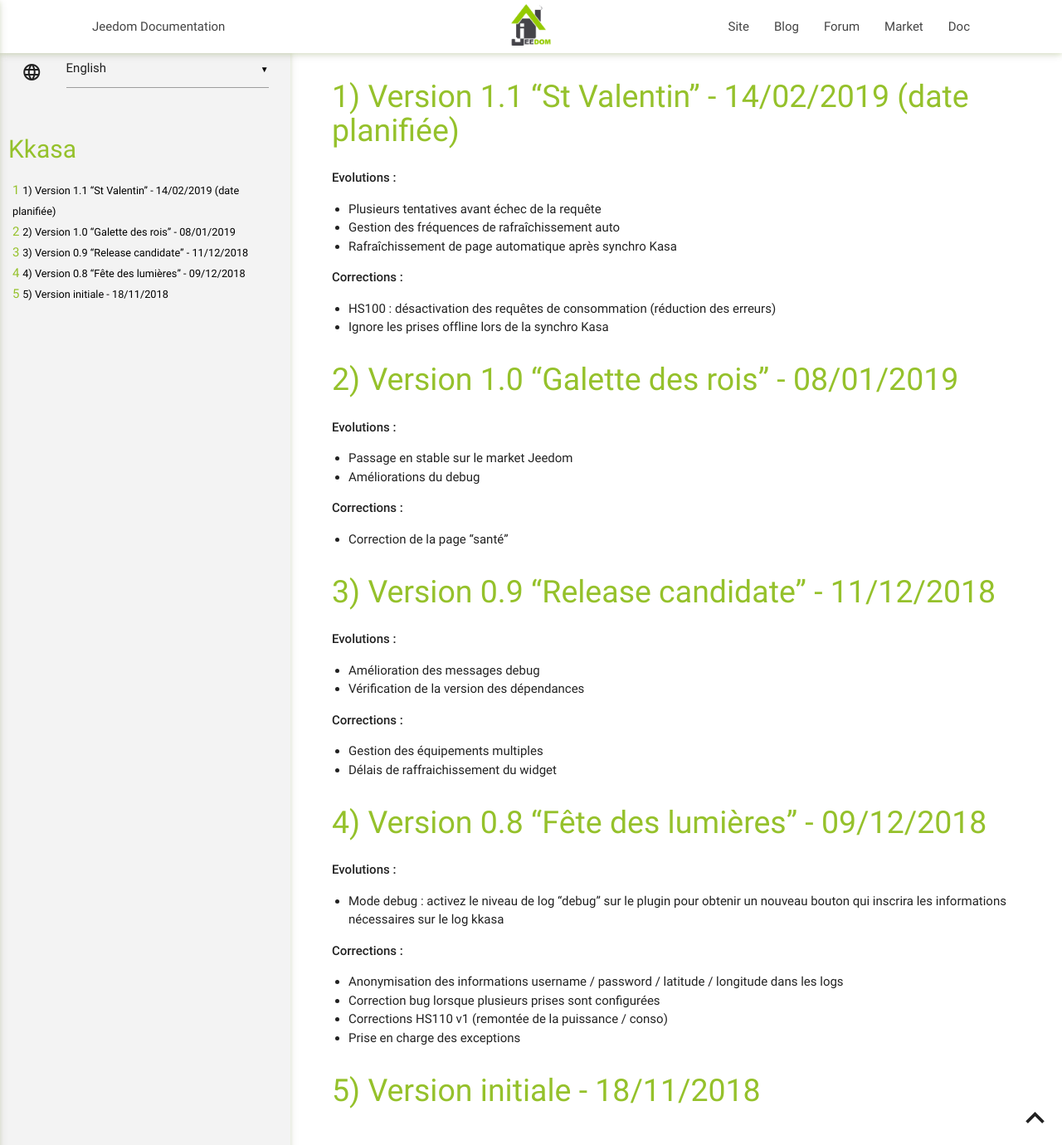
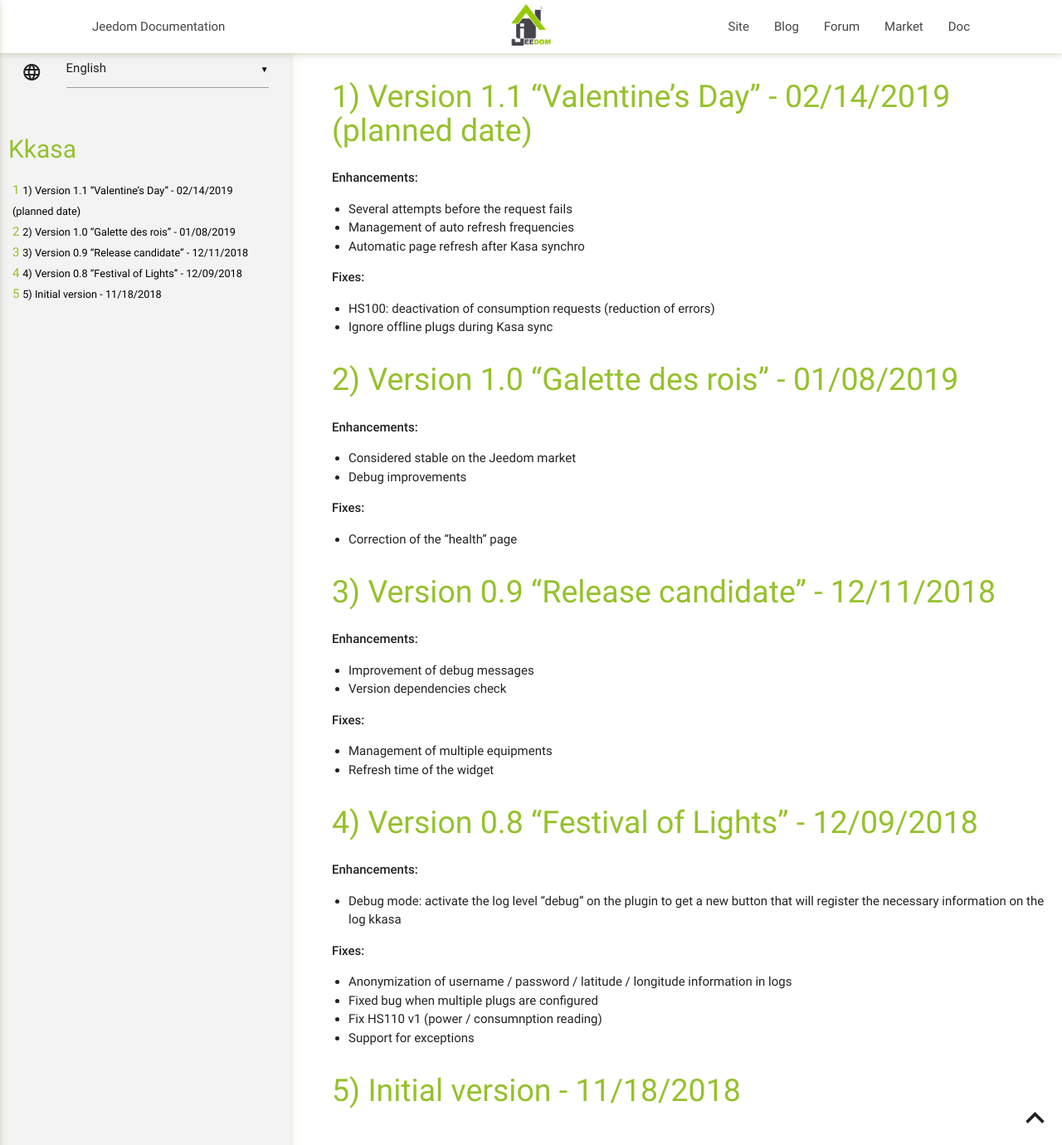
Before and after one commit to vampi62/kkasa, a Jekyll site: the page built from docs/en_US/changelog.md, in a window 1280 px wide and 1380 px high. Shown: the whole window at 83% size. Built offline with Jekyll 4.4.1, drawn with Linux system fonts in a browser that asks for light colours; our own code applies the rules of GitHub Pages for plain Markdown files.

```diff
--- a/docs/en_US/changelog.md
+++ b/docs/en_US/changelog.md
@@ -1,43 +1,43 @@
-Version 1.1 "St Valentin" - 14/02/2019 (date planifiée)
+Version 1.1 "Valentine's Day" - 02/14/2019 (planned date)
 ===
-**Evolutions :**
-* Plusieurs tentatives avant échec de la requête
-* Gestion des fréquences de rafraîchissement auto
-* Rafraîchissement de page automatique après synchro Kasa
+**Enhancements:**
+* Several attempts before the request fails
+* Management of auto refresh frequencies
+* Automatic page refresh after Kasa synchro
 
-**Corrections :**
-* HS100 : désactivation des requêtes de consommation (réduction des erreurs)
-* Ignore les prises offline lors de la synchro Kasa
+**Fixes:**
+* HS100: deactivation of consumption requests (reduction of errors)
+* Ignore offline plugs during Kasa sync
 
-Version 1.0 "Galette des rois" - 08/01/2019
+Version 1.0 "Galette des rois" - 01/08/2019
 ===
-**Evolutions :**
-* Passage en stable sur le market Jeedom
-* Améliorations du debug
+**Enhancements:**
+* Considered stable on the Jeedom market
+* Debug improvements
 
-**Corrections :**
-* Correction de la page "santé"
+**Fixes:**
+* Correction of the "health" page
 
-Version 0.9 "Release candidate" - 11/12/2018
+Version 0.9 "Release candidate" - 12/11/2018
 ===
-**Evolutions :**
-* Amélioration des messages debug
-* Vérification de la version des dépendances
+**Enhancements:**
+* Improvement of debug messages
+* Version dependencies check
 
-**Corrections :**
-* Gestion des équipements multiples
-* Délais de raffraichissement du widget
+**Fixes:**
+* Management of multiple equipments
+* Refresh time of the widget
 
-Version 0.8 "Fête des lumières" - 09/12/2018
+Version 0.8 "Festival of Lights" - 12/09/2018
 ===
-**Evolutions :**
-* Mode debug : activez le niveau de log "debug" sur le plugin pour obtenir un nouveau bouton qui inscrira les informations nécessaires sur le log kkasa
+**Enhancements:**
+* Debug mode: activate the log level "debug" on the plugin to get a new button that will register the necessary information on the log kkasa
 
-**Corrections :**
-* Anonymisation des informations username / password / latitude / longitude dans les logs
-* Correction bug lorsque plusieurs prises sont configurées
-* Corrections HS110 v1 (remontée de la puissance / conso)
-* Prise en charge des exceptions
+**Fixes:**
+* Anonymization of username / password / latitude / longitude information in logs
+* Fixed bug when multiple plugs are configured
+* Fix HS110 v1 (power / consumnption reading)
+* Support for exceptions
 
-Version initiale - 18/11/2018
+Initial version - 11/18/2018
 ===
```
Also changed, not shown: docs/en_US/index.md (+24 -25 lines).
